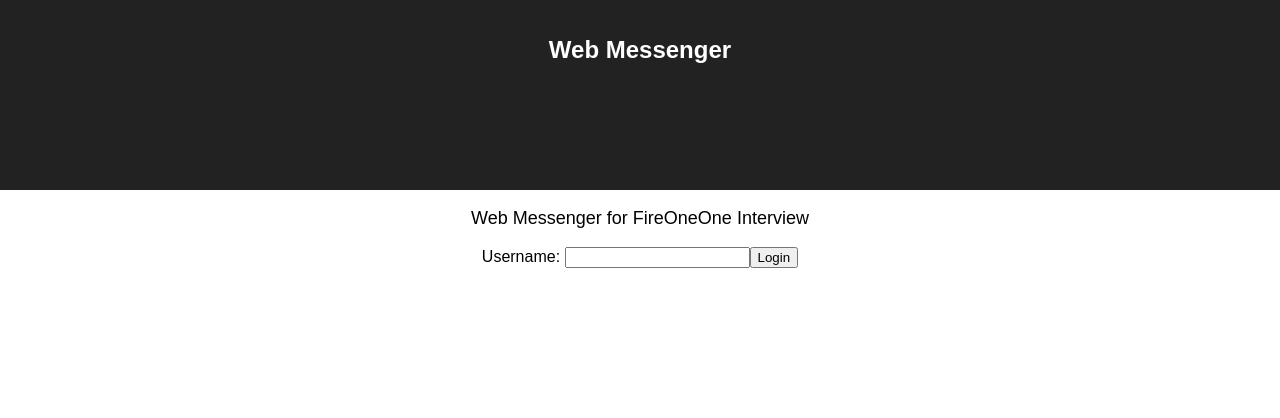
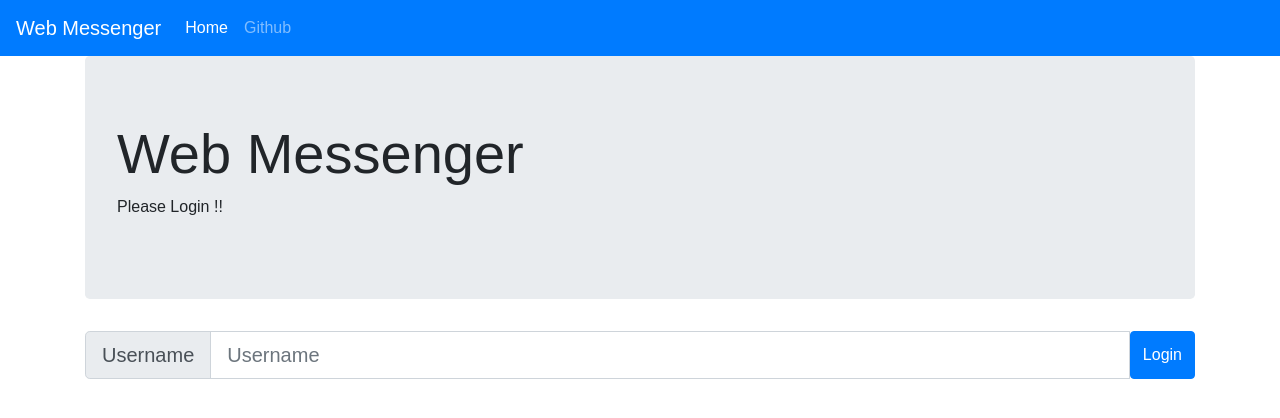
Before and after one commit to arukpupatee/web-messenger, a React (Create React App) app in the folder client/: page / in a window 1280 px wide. Shown: the top 418 px of the page. Built offline with nearby package versions, Linux system fonts and the light colour scheme; no server answers.

Commit message:
Add bootstrap and css to client

```diff
--- a/client/public/index.html
+++ b/client/public/index.html
@@ -4,21 +4,14 @@
     <meta charset="utf-8">
     <meta name="viewport" content="width=device-width, initial-scale=1, shrink-to-fit=no">
     <meta name="theme-color" content="#000000">
-    <!--
-      manifest.json provides metadata used when your web app is added to the
-      homescreen on Android. See https://developers.google.com/web/fundamentals/engage-and-retain/web-app-manifest/
-    -->
     <link rel="manifest" href="%PUBLIC_URL%/manifest.json">
     <link rel="shortcut icon" href="%PUBLIC_URL%/favicon.ico">
-    <!--
-      Notice the use of %PUBLIC_URL% in the tags above.
-      It will be replaced with the URL of the `public` folder during the build.
-      Only files inside the `public` folder can be referenced from the HTML.
 
-      Unlike "/favicon.ico" or "favicon.ico", "%PUBLIC_URL%/favicon.ico" will
-      work correctly both with client-side routing and a non-root public URL.
-      Learn how to configure a non-root public URL by running `npm run build`.
-    -->
+    <link rel="stylesheet" href="https://maxcdn.bootstrapcdn.com/bootstrap/4.0.0/css/bootstrap.min.css" integrity="sha384-Gn5384xqQ1aoWXA+058RXPxPg6fy4IWvTNh0E263XmFcJlSAwiGgFAW/dAiS6JXm" crossorigin="anonymous">
+    <script src="https://code.jquery.com/jquery-3.2.1.slim.min.js" integrity="sha384-KJ3o2DKtIkvYIK3UENzmM7KCkRr/rE9/Qpg6aAZGJwFDMVNA/GpGFF93hXpG5KkN" crossorigin="anonymous"></script>
+    <script src="https://cdnjs.cloudflare.com/ajax/libs/popper.js/1.12.9/umd/popper.min.js" integrity="sha384-ApNbgh9B+Y1QKtv3Rn7W3mgPxhU9K/ScQsAP7hUibX39j7fakFPskvXusvfa0b4Q" crossorigin="anonymous"></script>
+    <script src="https://maxcdn.bootstrapcdn.com/bootstrap/4.0.0/js/bootstrap.min.js" integrity="sha384-JZR6Spejh4U02d8jOt6vLEHfe/JQGiRRSQQxSfFWpi1MquVdAyjUar5+76PVCmYl" crossorigin="anonymous"></script>
+
     <title>Web Messenger</title>
   </head>
   <body>
@@ -26,15 +19,5 @@
       You need to enable JavaScript to run this app.
     </noscript>
     <div id="root"></div>
-    <!--
-      This HTML file is a template.
-      If you open it directly in the browser, you will see an empty page.
-
-      You can add webfonts, meta tags, or analytics to this file.
-      The build step will place the bundled scripts into the <body> tag.
-
-      To begin the development, run `npm start` or `yarn start`.
-      To create a production bundle, use `npm run build` or `yarn build`.
-    -->
   </body>
 </html>
--- a/client/src/App.js
+++ b/client/src/App.js
@@ -1,15 +1,16 @@
 import React, { Component } from 'react';
 import socketIOClient from 'socket.io-client';
 
-import './App.css';
+//import './App.css';
 
+import { AppNavbar } from './components/AppNavbar';
 import { MessengerWindow } from './components/MessengerWindow';
 
 class App extends Component {
   constructor() {
     super();
 
-    const endpoint= "http://localhost:5000";
+    const endpoint= 'http://localhost:5000';
     const socket = socketIOClient(endpoint);
 
     socket.on('login success', data => this.setState({user: data.user}));
@@ -43,26 +44,32 @@ class App extends Component {
     const { socket } = this.state;
     const { user } = this.state;
     return (
-      <div className="App">
-        <header className="App-header">
-          <h1 className="App-title">Web Messenger</h1>
-        </header>
-        <p className="App-intro">
-          Web Messenger for FireOneOne Interview
-        </p>
+      <div className='App'>
+        <AppNavbar />
+        <div className='container'>
           {user
             ? <MessengerWindow socket={socket} user={user} />
             : <div>
-              <span>Username: </span>
+                <div className='jumbotron'>
+                  <h1 className='display-4'>Web Messenger</h1>
+                  <p>Please Login !!</p>
+                </div>
+                <div className='input-group input-group-lg'>
+                  <div className='input-group-prepend'>
+                    <span className='input-group-text'>Username</span>
+                  </div>
                   <input
-                  type="text"
+                      className='form-control' aria-label='Username' aria-describedby='basic-addon1'
+                      placeholder='Username'
+                      type='text'
                       ref={input => { this.textInputLogin = input }}
                       onKeyPress={this.handleTextInputLoginEnter}
                   />
-              <button type="button" onClick={this.handleButtonLoginSubmit}>Login</button>
+                  <button type='button' className='btn btn-primary' onClick={this.handleButtonLoginSubmit}>Login</button>
+                </div>
               </div>
           }
-
+        </div>
       </div>
     );
   }
--- /dev/null
+++ b/client/src/components/AppNavbar.js
@@ -0,0 +1,25 @@
+import React from 'react';
+
+export class AppNavbar extends React.Component {
+  render() {
+    return (
+      <nav className="navbar navbar-expand-lg navbar-dark bg-primary">
+        <a className="navbar-brand" href="/">Web Messenger</a>
+        <button className="navbar-toggler" type="button" data-toggle="collapse" data-target="#navbarSupportedContent" aria-controls="navbarSupportedContent" aria-expanded="false" aria-label="Toggle navigation">
+          <span className="navbar-toggler-icon"></span>
+        </button>
+
+        <div className="collapse navbar-collapse" id="navbarSupportedContent">
+          <ul className="navbar-nav mr-auto">
+            <li className="nav-item active">
+              <a className="nav-link" href="/">Home <span className="sr-only">(current)</span></a>
+            </li>
+            <li className="nav-item">
+              <a className="nav-link" href="https://github.com/arukpupatee/web-messenger">Github</a>
+            </li>
+          </ul>
+        </div>
+      </nav>
+    );
+  }
+}
--- /dev/null
+++ b/client/src/components/MessengerWindow/MessageBoard/index.css
@@ -0,0 +1,20 @@
+.boardScroll {
+    height: 400px;
+    overflow-y: scroll;
+}
+.timestamp {
+    color: gray;
+    font-style: italic;
+}
+.info {
+    font-style: italic;
+}
+.username {
+    font-weight: bold;
+}
+.joined {
+    color: green;
+}
+.left {
+    color: red;
+}
--- a/client/src/components/MessengerWindow/MessageBoard/index.js
+++ b/client/src/components/MessengerWindow/MessageBoard/index.js
@@ -1,5 +1,7 @@
 import React from 'react';
 import Moment from 'moment';
+
+import './index.css';
 
 export class MessageBoard extends React.Component {
   constructor(props) {
@@ -10,11 +12,15 @@ export class MessageBoard extends React.Component {
 
     const socket = props.socket;
     socket.emit('fetch history');
-    socket.on('fetch history', history => this.setState({messageList: history}));
+    socket.on('fetch history', history => {
+        this.setState({messageList: history})
+        this.board.scrollTop = this.board.scrollHeight;
+    });
     socket.on('new message', data => {
         if (this.state.messageList.length > 100) this.state.messageList.shift();
         this.state.messageList.push(data);
         this.setState({messageList: this.state.messageList});
+        this.board.scrollTop = this.board.scrollHeight;
     });
   }
 
@@ -23,12 +29,33 @@ export class MessageBoard extends React.Component {
     var line = messageList.map((data, index) => {
         var timestamp = Moment(data.timestamp).format('DD/MM/YYYY hh:mm:ss');
         if (data.type === 'message')
-            return (<p key={index}>{timestamp} {data.user}: {data.message}</p>);
+            return (
+                <div className='row' key={index}>
+                    <div className='col-md-2 timestamp'>
+                        {timestamp}
+                    </div>
+                    <div className='col-sm-10'>
+                        <span className='username'>{data.user}</span>: {data.message}
+                    </div>
+                </div>
+            );
         else
-            return (<p key={index}>{timestamp} {data.user} has {data.action}</p>);
+            return (
+                <div className='row info' key={index}>
+                    <div className='col-md-2 timestamp'>
+                        {timestamp}
+                    </div>
+                    <div className='col-md-10'>
+                        <span className={data.action}>{data.user} has {data.action}</span>
+                    </div>
+                </div>
+            );
     });
     return (
-        <div>
+        <div
+            className='jumbotron jumbotron-fluid boardScroll'
+            ref={div => { this.board = div }}
+        >
             {line}
         </div>
     );
--- a/client/src/components/MessengerWindow/MessageInput.js
+++ b/client/src/components/MessengerWindow/MessageInput.js
@@ -28,13 +28,14 @@ export class MessageInput extends React.Component {
 
   render() {
     return (
-        <div>
-            <input
-                type="text"
-                ref={input => { this.textInput = input }}
-                onKeyPress={this.handleTextInputEnter}
-            />
-            <button type="button" onClick={this.handleButtonSubmit}>Send</button>
+        <div className='input-group input-group-lg'>
+          <input
+            className='form-control' aria-label='Username' aria-describedby='basic-addon1'
+            type='text'
+            ref={input => { this.textInput = input }}
+            onKeyPress={this.handleTextInputEnter}
+          />
+          <button type='button' className='btn btn-primary' onClick={this.handleButtonSubmit}>Send</button>
         </div>
     );
   }
--- a/client/src/components/MessengerWindow/index.js
+++ b/client/src/components/MessengerWindow/index.js
@@ -8,9 +8,26 @@ export class MessengerWindow extends React.Component {
     const { socket } = this.props;
     const { user } = this.props;
     return (
-        <div>
-            <MessageBoard socket={socket} />
-            <MessageInput socket={socket} user={user} />
+        <div className='container-fluid'>
+          <div className='row'>
+            <div className='col-lg-12'>
+              <div className='jumbotron'>
+                <h1 className='display-4'>Web Messenger</h1>
+                <p>Login as {user}</p>
+              </div>
+            </div>
+          </div>
+          <div className='row'>
+            <div className='col-lg-12'>
+              <MessageBoard socket={socket} />
+            </div>
+          </div>
+          <div className='row'>
+            <div className='col-lg-12'>
+              <MessageInput socket={socket} user={user} />
+            </div>
+          </div>
+          <br />
         </div>
     );
   }
```
Also changed, not shown: 1 other file (tests, documents, lock files or other folders). Lines whose indentation alone changed are shown as unchanged.
